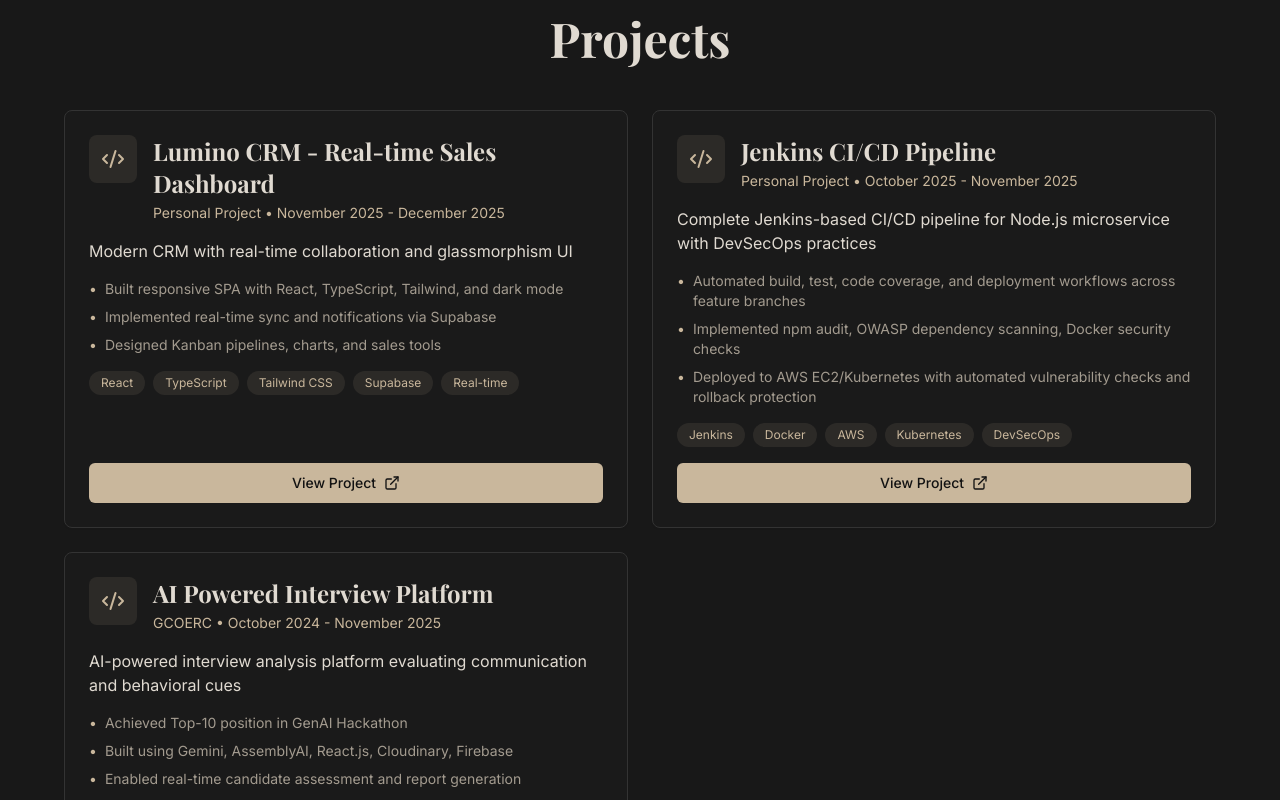
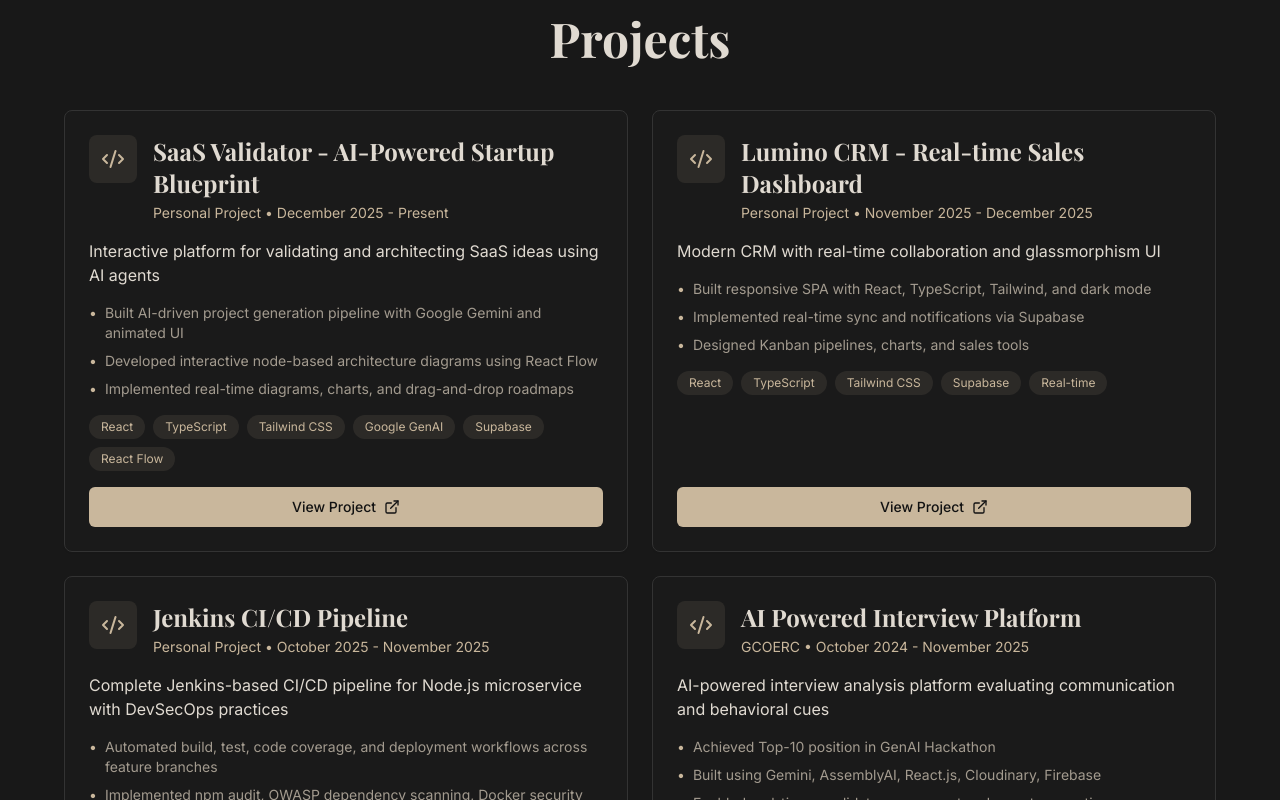
Before and after one commit to GitNimay/new-portfolio, a React (Vite) app: page / in a window 1280 px wide. Shown: the part 1380-2180 px from the top of the page. Built offline with nearby package versions, Linux system fonts and the light colour scheme; the HTML template or start-up script is replaced by a standard one.

Commit message:
feat: add Projects section component to display portfolio projects.

```diff
--- a/src/components/Projects.tsx
+++ b/src/components/Projects.tsx
@@ -4,6 +4,19 @@ import { Button } from "@/components/ui/button";
 import { useScrollAnimation } from "@/hooks/use-scroll-animation";
 
 const projects = [
+  {
+    title: "SaaS Validator - AI-Powered Startup Blueprint",
+    period: "December 2025 - Present",
+    type: "Personal Project",
+    description: "Interactive platform for validating and architecting SaaS ideas using AI agents",
+    highlights: [
+      "Built AI-driven project generation pipeline with Google Gemini and animated UI",
+      "Developed interactive node-based architecture diagrams using React Flow",
+      "Implemented real-time diagrams, charts, and drag-and-drop roadmaps"
+    ],
+    tags: ["React", "TypeScript", "Tailwind CSS", "Google GenAI", "Supabase", "React Flow"],
+    link: "https://saa-s-val-lp.vercel.app/"
+  },
   {
     title: "Lumino CRM - Real-time Sales Dashboard",
     period: "November 2025 - December 2025",
```
